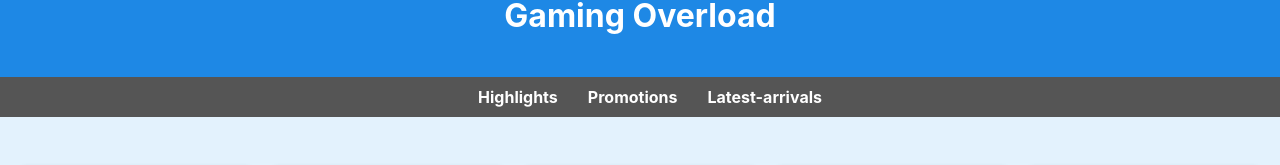
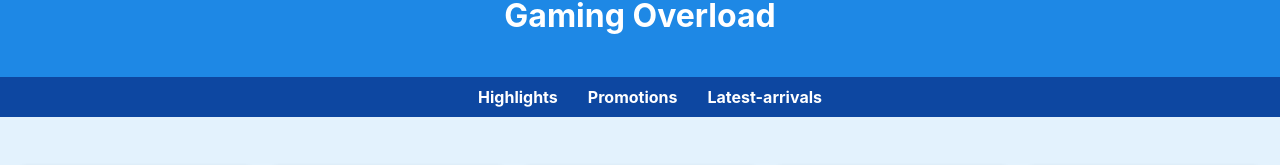
Before and after one commit to DurantChristian/react-gaming, a React (Create React App) app in the folder app-reactgaming/: page / in a window 1280 px wide. Shown: the part 125-290 px from the top of the page. Built offline with nearby package versions, Linux system fonts and the light colour scheme.

Commit message:
edited styles

```diff
--- a/app-reactgaming/src/pages/css/dashboard.css
+++ b/app-reactgaming/src/pages/css/dashboard.css
@@ -1,6 +1,6 @@
 /* <!--userdashboard--> */
 .secondary-nav {
-    background-color: #555;
+    background-color: #0d47a1;
     padding: 10px;
     text-align: center;
     margin-bottom: 20px;
```
